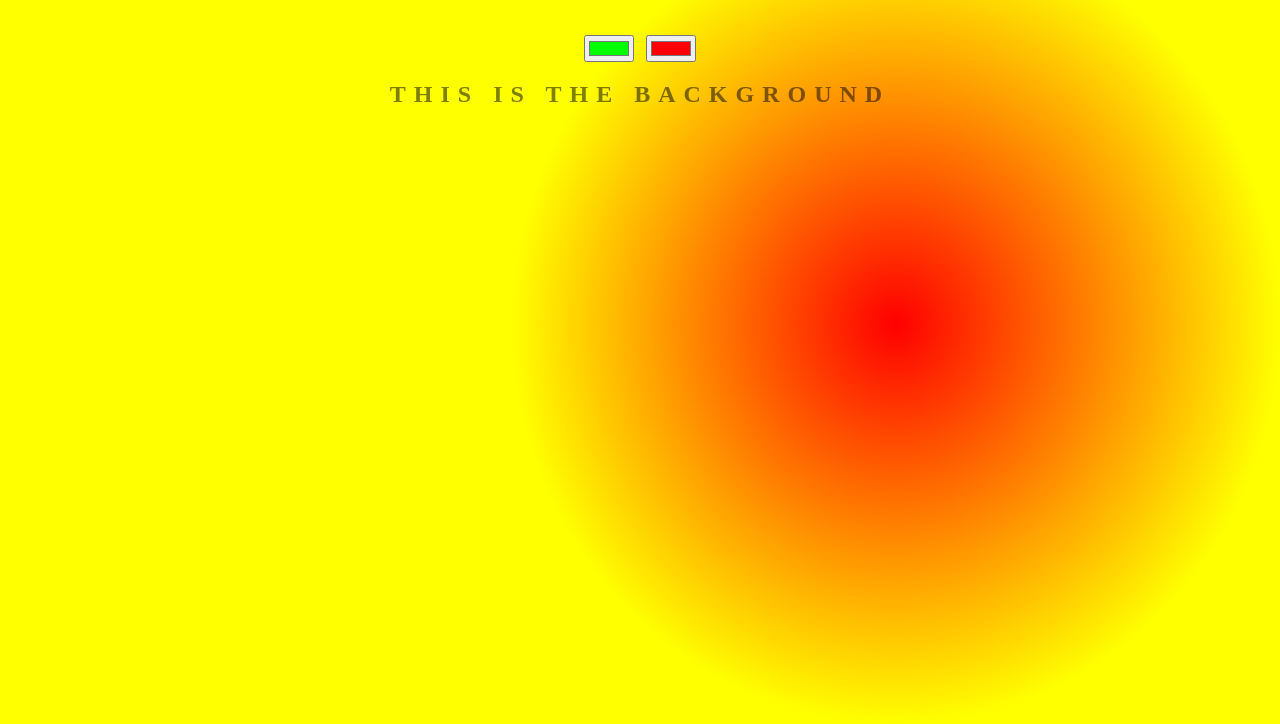
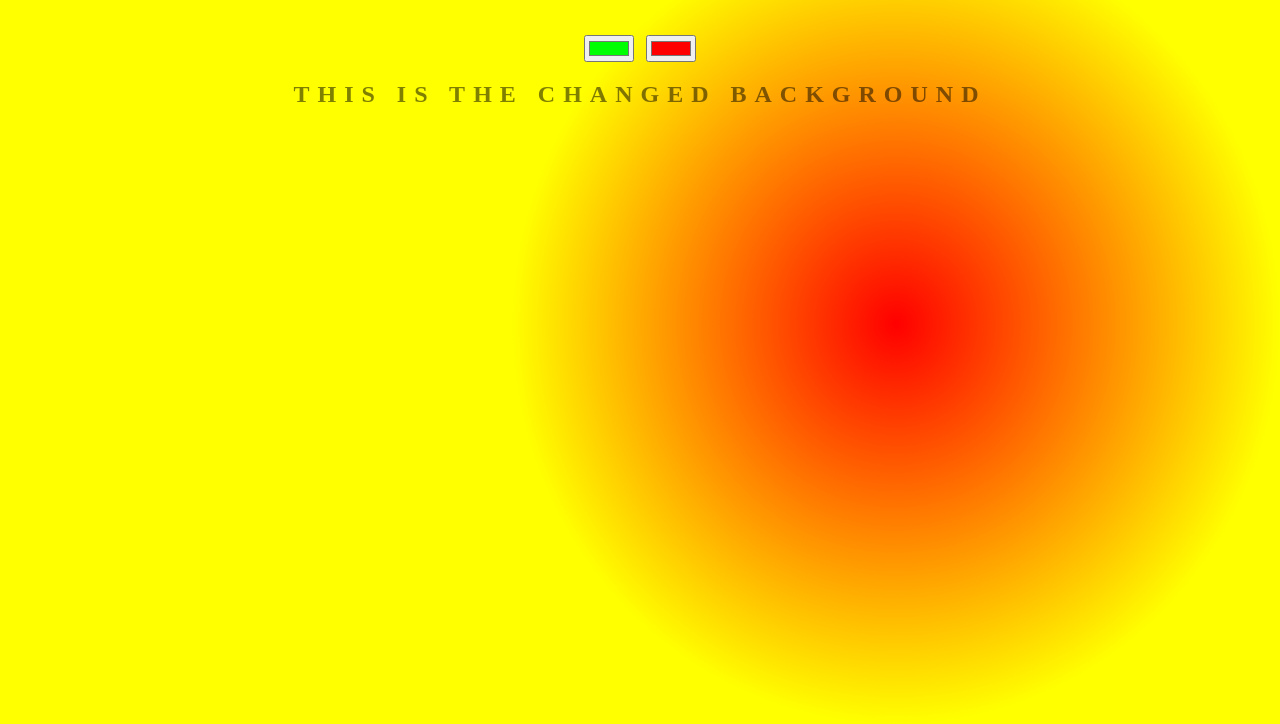
Before and after one commit to simonasar/background-generator, a plain HTML site: page index.html in a window 1280 px wide. Shown: the part 76-800 px from the top of the page. Drawn offline with Linux system fonts and the light colour scheme.

Commit message:
changed smth

```diff
--- a/index.html
+++ b/index.html
@@ -9,7 +9,7 @@
 	<h1>Cool Generator</h1>
 	<input class="color1" type="color" name="color1" value="#00ff00">
 	<input class="color2" type="color" name="color2" value="#ff0000">
-	<h2>This is the Background</h2>
+	<h2>This is the changed Background</h2>
 	<h3></h3>
 	<script type="text/javascript" src="script.js"></script>
 </body>
```
